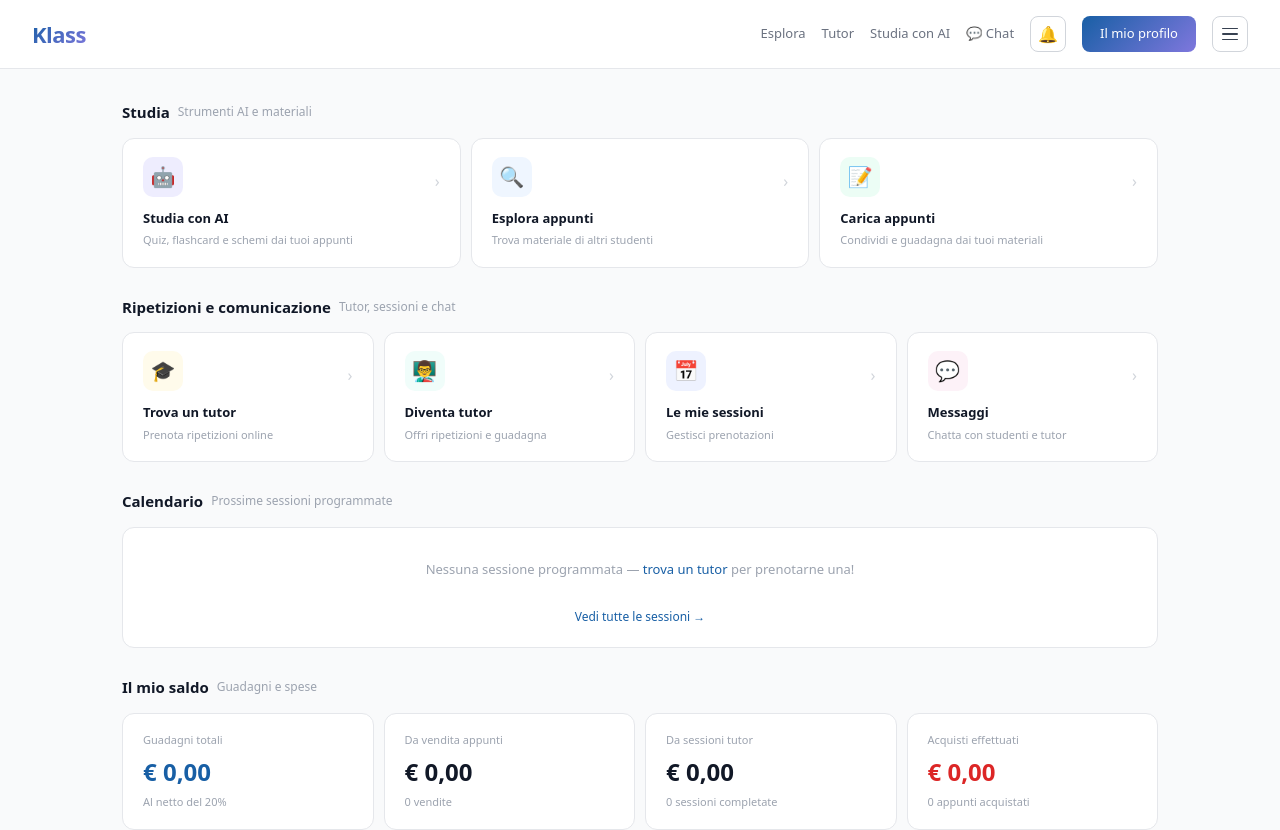
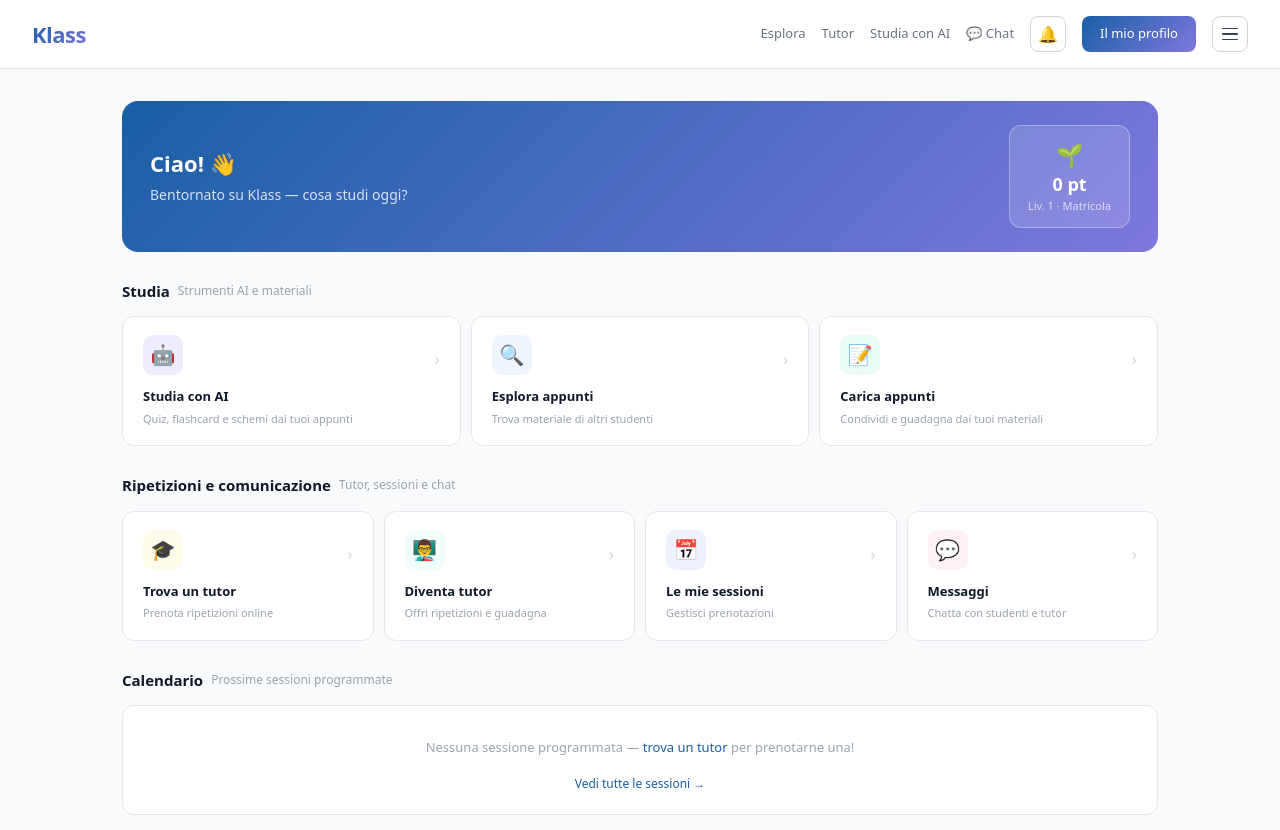
Before and after one commit to StarUpm/studynotes, a Next.js app: page /dashboard in a window 1280 px wide. Shown: the top 830 px of the page. Built offline with nearby package versions, Linux system fonts and the light colour scheme.

Commit message:
Update page.tsx

```diff
--- a/src/app/dashboard/page.tsx
+++ b/src/app/dashboard/page.tsx
@@ -1,12 +1,68 @@
 'use client'
 
+import { useState, useEffect } from 'react'
 import Link from 'next/link'
+import { supabase } from '@/lib/supabase'
 import Layout from '@/app/components/Layout'
 
 export default function Dashboard() {
+  const [punti, setPunti] = useState(0)
+  const [livello, setLivello] = useState(1)
+  const [nomeUtente, setNomeUtente] = useState('')
+
+  const LIVELLI = [
+    { livello: 1, nome: 'Matricola', emoji: '🌱' },
+    { livello: 2, nome: 'Studente', emoji: '📚' },
+    { livello: 3, nome: 'Secchione', emoji: '🤓' },
+    { livello: 4, nome: 'Esperto', emoji: '⭐' },
+    { livello: 5, nome: 'Genio', emoji: '🧠' },
+    { livello: 6, nome: 'Maestro', emoji: '🎓' },
+    { livello: 7, nome: 'Professore', emoji: '👨‍🏫' },
+    { livello: 8, nome: 'Ricercatore', emoji: '🔬' },
+    { livello: 9, nome: 'Accademico', emoji: '🏛️' },
+    { livello: 10, nome: 'Leggenda', emoji: '🏆' },
+  ]
+
+  useEffect(() => {
+    async function init() {
+      const userData = await supabase.auth.getUser()
+      if (!userData.data.user) return
+      const uid = userData.data.user.id
+
+      const [profiloResult, puntiResult] = await Promise.all([
+        supabase.from('profiles').select('nome').eq('id', uid).single(),
+        fetch('/api/punti?utente_id=' + uid).then(r => r.json())
+      ])
+
+      if (profiloResult.data?.nome) setNomeUtente(profiloResult.data.nome)
+      if (puntiResult.punti_totali !== undefined) {
+        setPunti(puntiResult.punti_totali)
+        setLivello(puntiResult.livello || 1)
+      }
+    }
+    init()
+  }, [])
+
+  const livelloAttuale = LIVELLI.find(l => l.livello === livello) || LIVELLI[0]
+
   return (
     <Layout>
       <div style={{ background: '#f9fafb', padding: '32px', maxWidth: 1100, margin: '0 auto' }}>
+
+        {/* HERO BENVENUTO */}
+        <div style={{ background: 'linear-gradient(135deg,#185FA5,#7F77DD)', borderRadius: 16, padding: '24px 28px', marginBottom: 28, display: 'flex', justifyContent: 'space-between', alignItems: 'center' }}>
+          <div>
+            <h1 style={{ fontSize: 22, fontWeight: 700, color: 'white', marginBottom: 4 }}>
+              Ciao{nomeUtente ? ', ' + nomeUtente : ''}! 👋
+            </h1>
+            <p style={{ fontSize: 14, color: 'rgba(255,255,255,0.8)' }}>Bentornato su Klass — cosa studi oggi?</p>
+          </div>
+          <Link href="/punti" style={{ background: 'rgba(255,255,255,0.15)', border: '0.5px solid rgba(255,255,255,0.3)', borderRadius: 12, padding: '12px 18px', textDecoration: 'none', textAlign: 'center', display: 'block' }}>
+            <div style={{ fontSize: 22 }}>{livelloAttuale.emoji}</div>
+            <div style={{ fontSize: 18, fontWeight: 700, color: 'white' }}>{punti} pt</div>
+            <div style={{ fontSize: 11, color: 'rgba(255,255,255,0.7)' }}>Liv. {livello} · {livelloAttuale.nome}</div>
+          </Link>
+        </div>
 
         {/* STUDIA */}
         <div style={{ marginBottom: 28 }}>
@@ -63,7 +119,7 @@ export default function Dashboard() {
             <span style={{ fontSize: 15, fontWeight: 600, color: '#111827' }}>Calendario</span>
             <span style={{ fontSize: 12, color: '#9CA3AF' }}>Prossime sessioni programmate</span>
           </div>
-          <div style={{ background: 'white', border: '0.5px solid #e5e7eb', borderRadius: 12, padding: 20, display: 'flex', flexDirection: 'column', gap: 12 }}>
+          <div style={{ background: 'white', border: '0.5px solid #e5e7eb', borderRadius: 12, padding: 20 }}>
             <p style={{ fontSize: 13, color: '#9CA3AF', textAlign: 'center', padding: '12px 0' }}>
               Nessuna sessione programmata — <Link href="/tutor" style={{ color: '#185FA5', textDecoration: 'none' }}>trova un tutor</Link> per prenotarne una!
             </p>
@@ -104,10 +160,10 @@ export default function Dashboard() {
           </div>
           <div style={{ display: 'grid', gridTemplateColumns: 'repeat(4,1fr)', gap: 10 }}>
             {[
-              { icon: '📤', title: 'Carica PDF', desc: 'Nuovo appunto', href: '/upload', bg: '#EFF6FF' },
-              { icon: '⚡', title: 'Genera quiz', desc: "Con l'AI", href: '/studia/quiz', bg: '#EEEDFE' },
-              { icon: '💬', title: 'Nuova chat', desc: 'Scrivi un messaggio', href: '/chat', bg: '#FDF2F8' },
-              { icon: '👤', title: 'Il mio profilo', desc: 'Modifica dati', href: '/profilo-utente', bg: '#FFFBEB' },
+              { icon: '📤', title: 'Carica PDF', desc: 'Nuovo appunto +50pt', href: '/upload', bg: '#EFF6FF' },
+              { icon: '⚡', title: 'Genera quiz', desc: 'Con l\'AI +20pt', href: '/studia/quiz', bg: '#EEEDFE' },
+              { icon: '🏆', title: 'I miei punti', desc: 'Livello ' + livello + ' · ' + punti + ' pt', href: '/punti', bg: '#FFFBEB' },
+              { icon: '👤', title: 'Il mio profilo', desc: 'Modifica dati', href: '/profilo-utente', bg: '#F0FDFA' },
             ].map(function(item) {
               return (
                 <Link key={item.title} href={item.href} style={{ background: 'white', border: '0.5px solid #e5e7eb', borderRadius: 12, padding: '14px 16px', display: 'flex', alignItems: 'center', gap: 12, textDecoration: 'none' }}>
```
